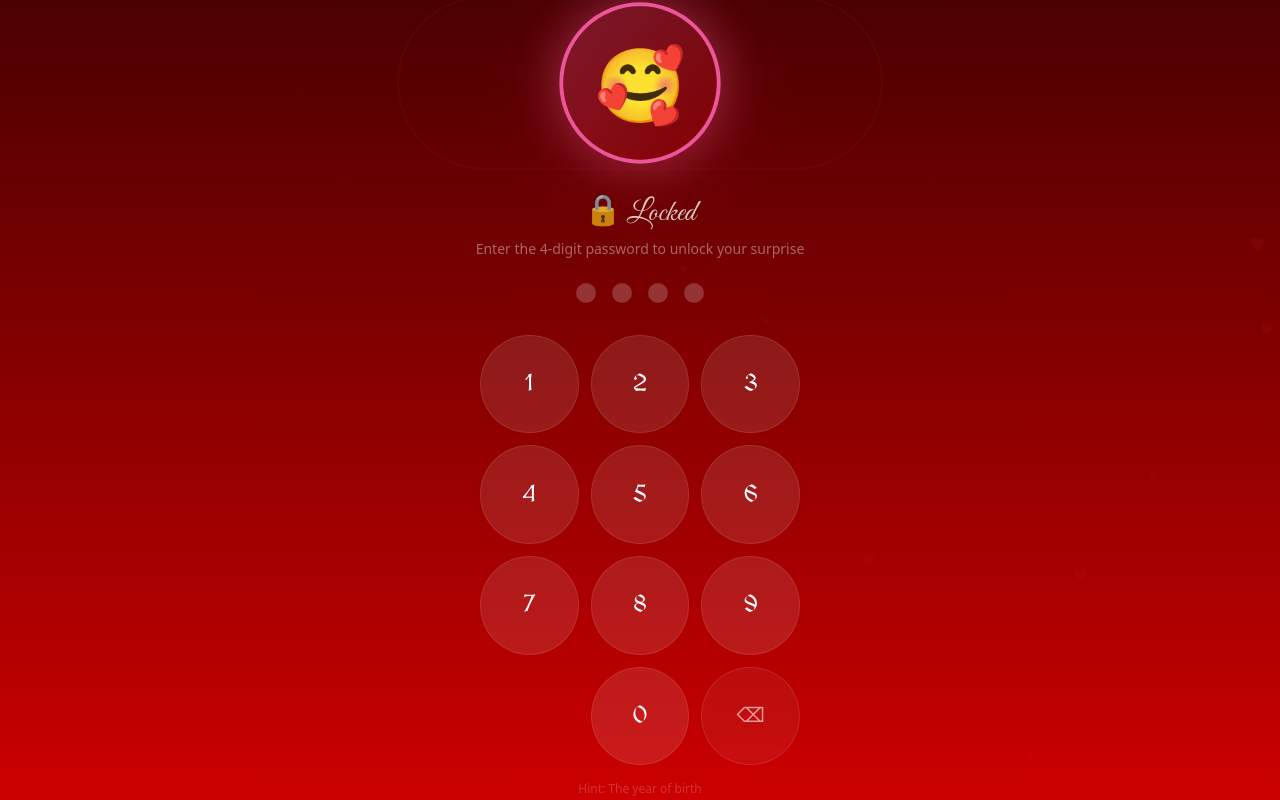
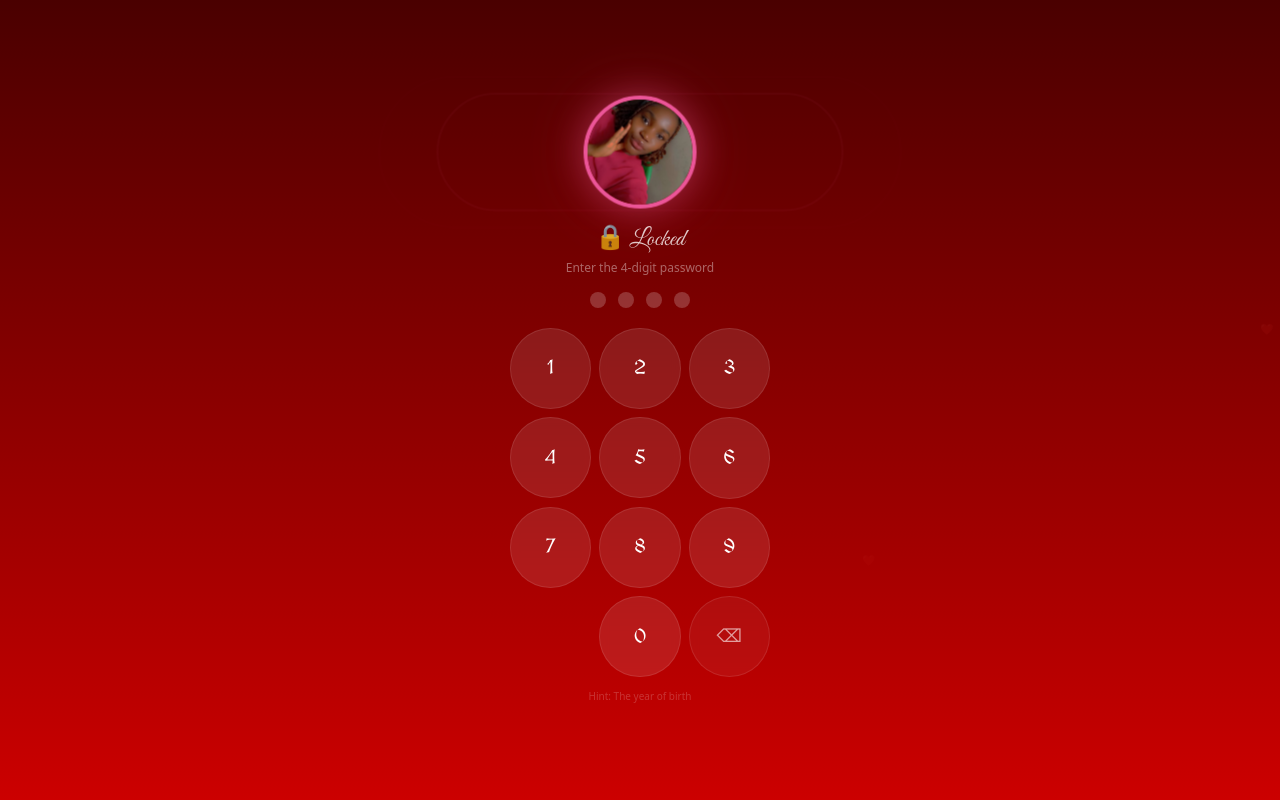
Before and after one commit to BL3Z0/iLoveYou_Prototype, a Next.js app in the folder letters-for-my-love/: page / in a window 1280 px wide. Built offline with nearby package versions, Linux system fonts and the light colour scheme; a web font is replaced by a local one.

Commit message:
Optimize PasswordScreen UI and performance
Reduced the number of floating hearts for performance and made various UI adjustments for a more compact design. Updated styles for elements such as password dots, buttons, and error messages.

```diff
--- a/letters-for-my-love/components/PasswordScreen.js
+++ b/letters-for-my-love/components/PasswordScreen.js
@@ -20,7 +20,6 @@ export default function PasswordScreen({ onSuccess }) {
   // Auto-submit when 4 digits are entered
   useEffect(() => {
     if (password.length === 4) {
-      // Small delay to show the last dot before submitting
       const timer = setTimeout(() => {
         if (password === correctPassword) {
           onSuccess();
@@ -49,9 +48,9 @@ export default function PasswordScreen({ onSuccess }) {
   };
 
   return (
-    <div className="fixed inset-0 bg-gradient-to-b from-dark-red via-deep-red to-shiny-red flex flex-col items-center justify-center px-4 overflow-hidden">
-      {/* Floating hearts background */}
-      {[...Array(25)].map((_, i) => (
+    <div className="fixed inset-0 bg-gradient-to-b from-dark-red via-deep-red to-shiny-red flex items-center justify-center px-4 overflow-hidden">
+      {/* Floating hearts background - Reduced count for performance */}
+      {[...Array(15)].map((_, i) => (
         <motion.div
           key={i}
           className="absolute text-shiny-red/20"
@@ -75,16 +74,16 @@ export default function PasswordScreen({ onSuccess }) {
         </motion.div>
       ))}
 
-      {/* Main Content */}
+      {/* Main Content - More compact */}
       <motion.div
-        initial={{ opacity: 0, y: 30 }}
+        initial={{ opacity: 0, y: 20 }}
         animate={{ opacity: 1, y: 0 }}
-        transition={{ duration: 0.8 }}
-        className="relative z-10 max-w-md w-full text-center"
+        transition={{ duration: 0.6 }}
+        className="relative z-10 max-w-sm w-full text-center py-4"
       >
-        {/* Glowing Circle with Photo */}
+        {/* Glowing Circle with Photo - Smaller */}
         <motion.div
-          className="relative mx-auto mb-8"
+          className="relative mx-auto mb-4"
           animate={{
             scale: [1, 1.02, 1],
           }}
@@ -95,31 +94,26 @@ export default function PasswordScreen({ onSuccess }) {
           }}
         >
           <div
-            className="w-40 h-40 rounded-full mx-auto relative overflow-hidden border-4"
+            className="w-28 h-28 rounded-full mx-auto relative overflow-hidden border-4"
             style={{
               borderColor: '#EC5598',
-              boxShadow: `0 0 ${40 * glowIntensity}px rgba(236, 85, 152, 0.4), 0 0 ${80 * glowIntensity}px rgba(236, 85, 152, 0.2)`,
+              boxShadow: `0 0 ${30 * glowIntensity}px rgba(236, 85, 152, 0.4), 0 0 ${60 * glowIntensity}px rgba(236, 85, 152, 0.2)`,
               transition: 'box-shadow 1.5s ease-in-out'
             }}
           >
-            {/* Placeholder image - Replace with your image */}
-            <div className="w-full h-full bg-gradient-to-br from-rose-pink/30 to-shiny-red/30 flex items-center justify-center text-7xl">
-              🥰
-            </div>
-            {/* Uncomment below and comment above to use actual image */}
-            {/* <Image
-              src="/images/profile.jpg"
-              alt="Profile"
-              fill
-              className="object-cover"
-            /> */}
+            <Image
+             src="/images/profile.jpg"
+             alt="Profile"
+             fill
+             className="object-cover"
+            />
           </div>
 
-          {/* Decorative rings */}
+          {/* Decorative rings - Smaller */}
           <motion.div
             className="absolute inset-0 rounded-full -z-10"
             animate={{
-              scale: [1, 1.3, 1],
+              scale: [1, 1.2, 1],
               opacity: [0.3, 0.1, 0.3]
             }}
             transition={{
@@ -134,7 +128,7 @@ export default function PasswordScreen({ onSuccess }) {
           <motion.div
             className="absolute inset-0 rounded-full -z-20"
             animate={{
-              scale: [1, 1.6, 1],
+              scale: [1, 1.4, 1],
               opacity: [0.2, 0.05, 0.2]
             }}
             transition={{
@@ -148,9 +142,9 @@ export default function PasswordScreen({ onSuccess }) {
           />
         </motion.div>
 
-        {/* Locked Text */}
+        {/* Locked Text - Smaller */}
         <motion.h2
-          className="font-cursive text-3xl text-white mb-2"
+          className="font-cursive text-2xl text-white mb-1"
           animate={{
             opacity: [0.6, 1, 0.6]
           }}
@@ -162,19 +156,19 @@ export default function PasswordScreen({ onSuccess }) {
         >
           🔒 Locked
         </motion.h2>
-        <p className="text-white/40 text-sm mb-6 font-light">
-          Enter the 4-digit password to unlock your surprise
+        <p className="text-white/40 text-xs mb-4 font-light">
+          Enter the 4-digit password
         </p>
 
-        {/* Password Dots - 4 dots instead of boxes */}
-        <div className="flex justify-center gap-4 mb-8">
+        {/* Password Dots - 4 dots */}
+        <div className="flex justify-center gap-3 mb-5">
           {[...Array(4)].map((_, i) => (
             <motion.div
               key={i}
-              className="w-5 h-5 rounded-full"
+              className="w-4 h-4 rounded-full"
               style={{
                 backgroundColor: password[i] ? '#EC5598' : 'rgba(255,255,255,0.2)',
-                boxShadow: password[i] ? '0 0 20px rgba(236, 85, 152, 0.4)' : 'none',
+                boxShadow: password[i] ? '0 0 15px rgba(236, 85, 152, 0.4)' : 'none',
                 transition: 'all 0.3s ease'
               }}
               animate={error ? { scale: [1, 1.3, 1] } : {}}
@@ -186,36 +180,36 @@ export default function PasswordScreen({ onSuccess }) {
         {/* Error Message */}
         {error && (
           <motion.p
-            initial={{ opacity: 0, y: -10 }}
+            initial={{ opacity: 0, y: -5 }}
             animate={{ opacity: 1, y: 0 }}
-            className="text-shiny-red text-sm mb-4 font-medieval"
+            className="text-shiny-red text-xs mb-3 font-medieval"
           >
-            ❌ Incorrect password. Try again!
+            ❌ Incorrect. Try again!
           </motion.p>
         )}
 
-        {/* Number Keypad */}
-        <div className="grid grid-cols-3 gap-3 max-w-xs mx-auto">
+        {/* Number Keypad - Smaller buttons */}
+        <div className="grid grid-cols-3 gap-2 max-w-[260px] mx-auto">
           {[1, 2, 3, 4, 5, 6, 7, 8, 9].map((num) => (
             <motion.button
               key={num}
               whileHover={{ scale: 1.05 }}
               whileTap={{ scale: 0.95 }}
               onClick={() => handleNumberClick(num.toString())}
-              className="w-full aspect-square rounded-full bg-white/10 backdrop-blur-sm border border-white/10 text-white text-2xl font-medieval hover:bg-white/20 transition-all duration-200 hover:border-rose-pink/30"
+              className="w-full aspect-square rounded-full bg-white/10 backdrop-blur-sm border border-white/10 text-white text-xl font-medieval hover:bg-white/20 transition-all duration-200 hover:border-rose-pink/30"
             >
               {num}
             </motion.button>
           ))}
 
-          {/* Empty space for alignment */}
+          {/* Empty space */}
           <div />
 
           <motion.button
             whileHover={{ scale: 1.05 }}
             whileTap={{ scale: 0.95 }}
             onClick={() => handleNumberClick('0')}
-            className="w-full aspect-square rounded-full bg-white/10 backdrop-blur-sm border border-white/10 text-white text-2xl font-medieval hover:bg-white/20 transition-all duration-200 hover:border-rose-pink/30"
+            className="w-full aspect-square rounded-full bg-white/10 backdrop-blur-sm border border-white/10 text-white text-xl font-medieval hover:bg-white/20 transition-all duration-200 hover:border-rose-pink/30"
           >
             0
           </motion.button>
@@ -225,14 +219,14 @@ export default function PasswordScreen({ onSuccess }) {
             whileHover={{ scale: 1.05 }}
             whileTap={{ scale: 0.95 }}
             onClick={handleDelete}
-            className="w-full aspect-square rounded-full bg-white/5 backdrop-blur-sm border border-white/10 text-white/60 text-xl font-medieval hover:bg-white/10 transition-all duration-200 hover:text-white"
+            className="w-full aspect-square rounded-full bg-white/5 backdrop-blur-sm border border-white/10 text-white/60 text-lg font-medieval hover:bg-white/10 transition-all duration-200 hover:text-white"
           >
             ⌫
           </motion.button>
         </div>
 
         {/* Hint */}
-        <p className="text-white/20 text-xs mt-4 font-light">
+        <p className="text-white/20 text-[10px] mt-3 font-light">
           Hint: The year of birth
         </p>
       </motion.div>
```
